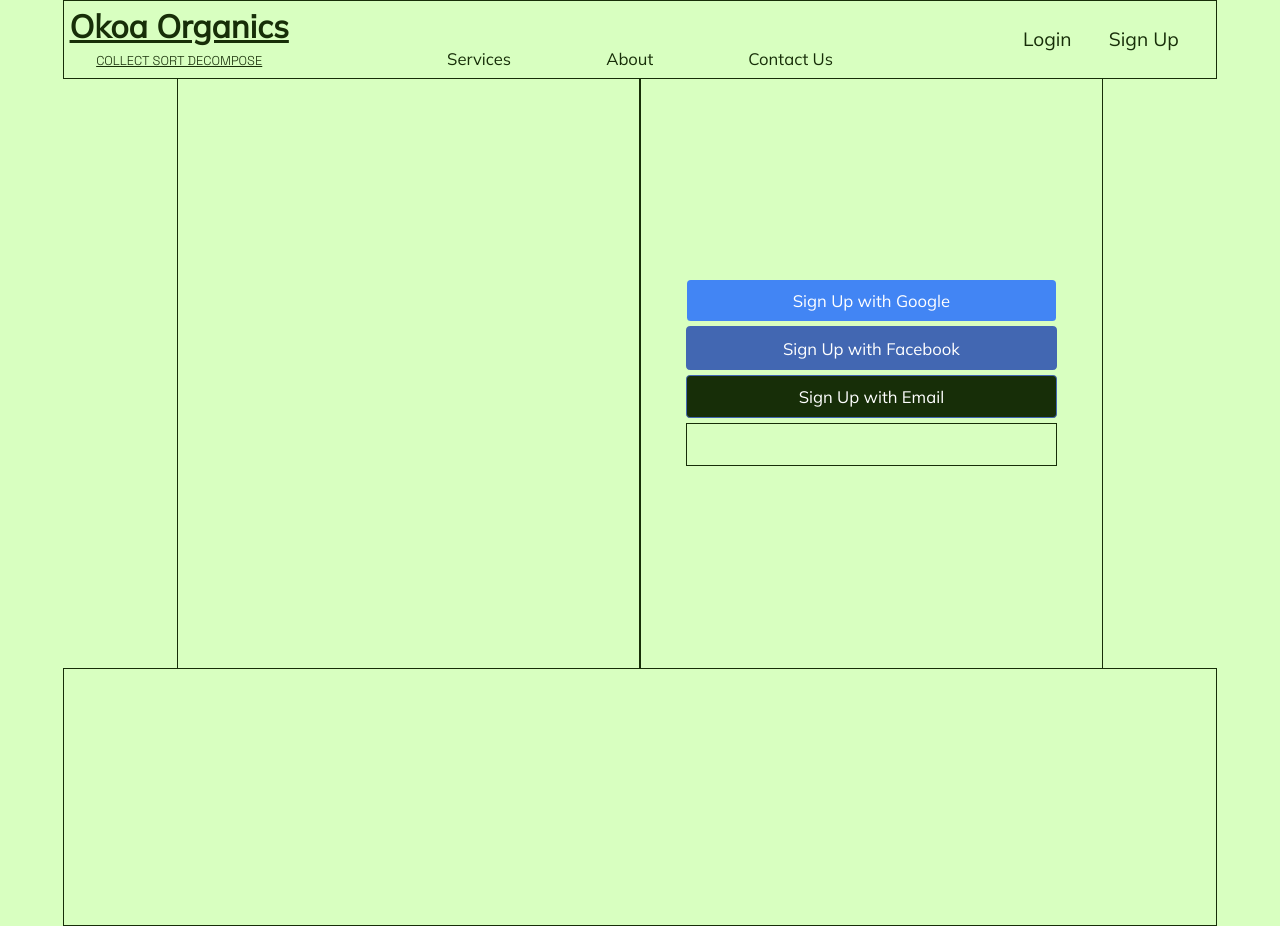
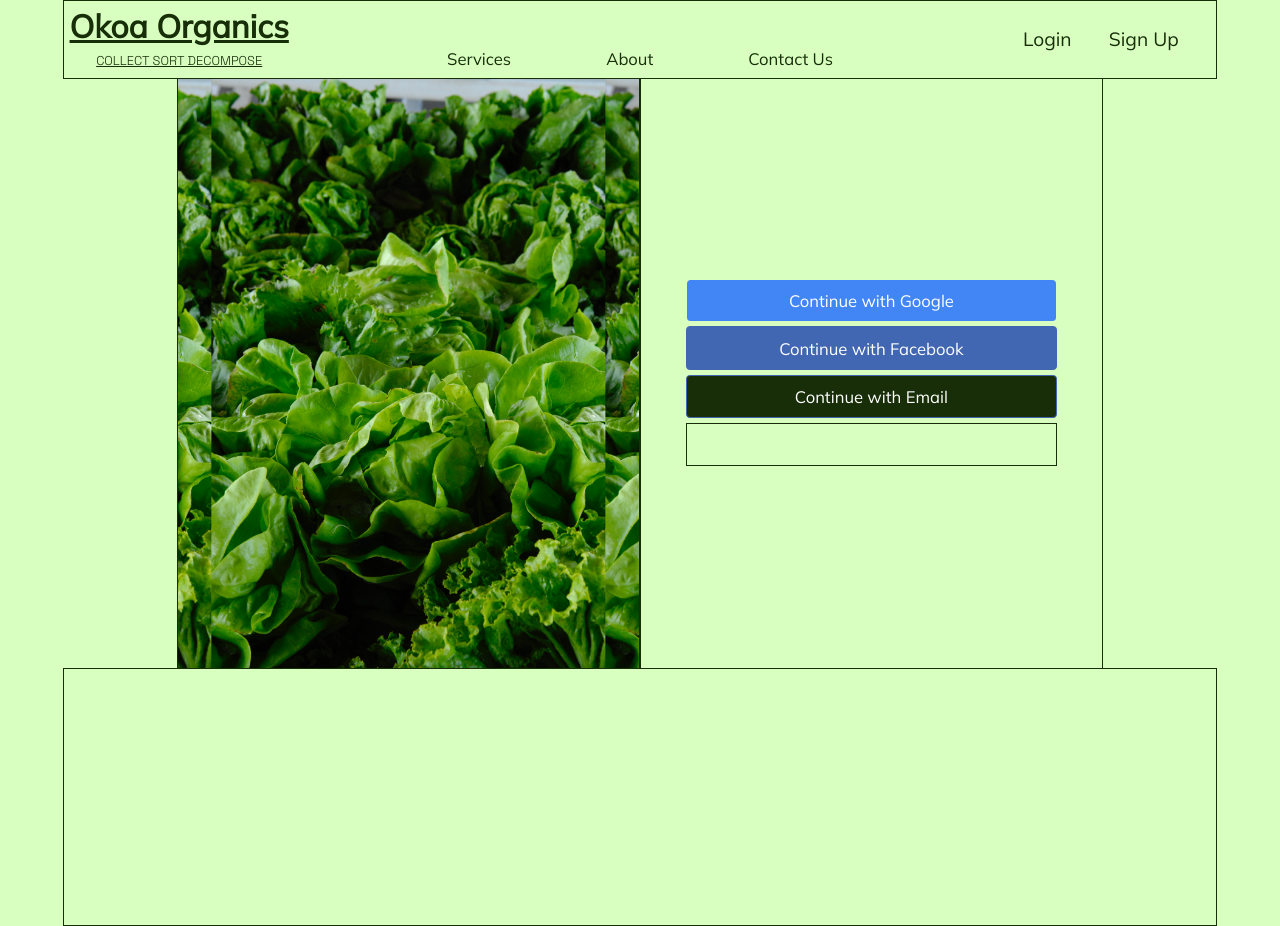
Before and after one commit to Kilimo-Africa/okoa_waste, a React (Create React App) app: page /signup in a window 1280 px wide. Built offline with nearby package versions, Linux system fonts and the light colour scheme.

Commit message:
add background image

```diff
--- a/src/pages/auth/auth.css
+++ b/src/pages/auth/auth.css
@@ -27,7 +27,20 @@
 
 }
 
-.form-image {}
+.form-image {
+  display: flex;
+  flex-direction: column;
+  align-items: center;
+  justify-content: center;
+  background-position: center;
+  background-size: contain;
+  background-image: url("../images/vegetable.jpg");
+}
+
+.form-image>img {
+  width: 100%;
+  height: 100%;
+}
 
 .form-container {}
 
--- a/src/pages/auth/signup.js
+++ b/src/pages/auth/signup.js
@@ -1,6 +1,7 @@
 import React from "react";
 import { Link } from "react-router-dom";
 import { useState } from "react";
+import VagetablaImage from "../images/vegetable.jpg";
 import "./auth.css";
 
 export default function Signup() {
@@ -26,16 +27,18 @@ export default function Signup() {
 
   return (
     <main className="form-main">
-      <div className="form-image"></div>
+      <div className="form-image">
+        {/* <img src={VagetablaImage} alt="Vegetable" /> */}
+      </div>
       <div className="form-container">
         <span className="form-container-items" id="google-signup">
-          Sign Up with Google
+          Continue with Google
         </span>
         <span className="form-container-items" id="facebook-signup">
-          Sign Up with Facebook
+          Continue with Facebook
         </span>
         <span className="form-container-items" id="email-signup">
-          Sign Up with Email
+          Continue with Email
         </span>
         <span className="form-container-items"></span>
       </div>
```
Also changed, not shown: src/pages/images/vegetable.jpg (added).
